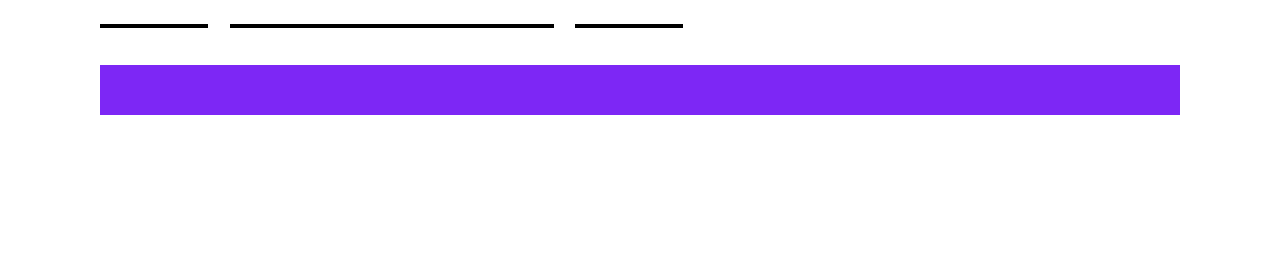
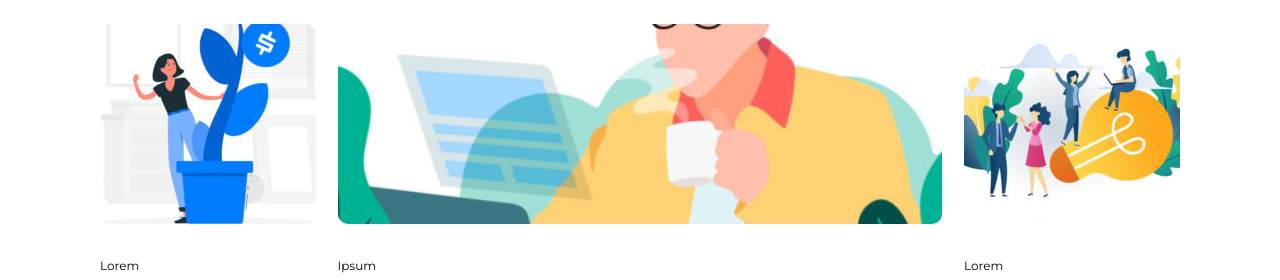
Before and after one commit to andrea-nuzzo/htmlcss-wp, a plain HTML site: page index.html in a window 1280 px wide. Shown: the part 512-792 px from the top of the page. Drawn offline with Linux system fonts and the light colour scheme.

Commit message:
html css - completed main and footer

```diff
--- a/css/style.css
+++ b/css/style.css
@@ -73,26 +73,67 @@ ul li {
 h1{
   font-family: Arial, Helvetica, sans-serif;
 }
-.bottom1-main, .bottom3-main{
+
+
+
+
+.grow-img{
+  background-image: url(../img/img-1.jpg);
+  height: 200px;
+
+}
+
+.idea-img{
+  background-image: url(../img/img-3.jpg);
+  height: 200px;
+}
+
+.reading-img{
+  background-image:url(../img/banner-2.jpg);
+  height: 200px;
+  background-size: 200%;
+}
+
+
+.grow-img, .idea-img, .reading-img{
+  background-position: center;
+  border-radius: 10px;
+
+}
+
+.grow-img, .idea-img, .lorem-grow, .lorem-idea {
     margin: 2.5% 0;
-    width: 10%;
-    border: 2px solid black;
-    background-color: #B1CEE4;
+    width: 20%;
   }
 
-.bottom2-main{
+.reading-img, .ipsum-reading{
   margin: 2.5% 2%;
-  width: 30%;
-  background-color: #B1CEE4;
-  border: 2px solid black;
+  width: 56%;
+}
+
+.title{
+  margin: -20px 0 10px 0;
+}
+
+.title, .text{
+  font-size: 12px;
+
+
+}
+
+.text{
+  color: #858585;
 }
 
 
 /* <--- FOOTER --->   */
 
 footer{
-    height: 50px;
-    background-color: #7D27F5;
-    margin-top: 10px;
+  margin-top: 10px;
+  text-align: center;
 
 }
+
+span{
+  color: red;
+}
--- a/index.html
+++ b/index.html
@@ -33,8 +33,8 @@
         <!-- JUMBOTRON -->
         <div class="jumbotron">
             <div class="text-jumbotron">
-                <h3 class="title-jumbotron">Pretium ac placerat dui interdum nunc in eros urna morbi </h3>
-                <div class="description-jumbotron"><strong>Lorem ipsum dolor sit amet consectetur adipisicing elit. Ut vivera nisl rutrum, pretium lectus nec, sagittis dolo. Phasellus eleifend efficitur...</strong> </div>
+                <h3>Pretium ac placerat dui interdum nunc in eros urna morbi </h3>
+                <div><strong>Lorem ipsum dolor sit amet consectetur adipisicing elit. Ut vivera nisl rutrum, pretium lectus nec, sagittis dolo. Phasellus eleifend efficitur...</strong> </div>
             </div>
         </div>
     </header>
@@ -42,20 +42,50 @@
 
     <!-- inizio main -->
     <main>
+        <!-- sezione titolo -->
+        <div class="top-main">
+            <h1>Leadership</h1>
+            <div>Fertenum urna a libero tempus</div>
+        </div>
+        <!-- fine sezione titolo -->
+
+        <!-- sezione immagini -->
         <div class="clearfix">
-            <div class="top-main">
-                <h1>Leadership</h1>
-                <div>Fertenum urna a libero tempus</div>
+            <div class="grow-img left"></div>
+            <div class="reading-img left"></div>
+            <div class="idea-img left"></div>
+        </div>
+        <!-- fine sezione immagini -->
+
+
+        <!-- sezione testo immagini -->
+        <div class="clearfix">
+            <div class="lorem-grow left">
+                <div class="title">Lorem</div>
+                <div class="text">Lorem ipsum dolor sit amet consectetur adipisicing elit. Quaerat id, nihil libero quisquam dignissimos eum aliquam asperiores sed quas iusto repellendus dolorem sapiente delectus corrupti sunt odit, soluta hic unde.</div>
             </div>
-            <div class="bottom1-main left"></div>
-            <div class="bottom2-main left"></div>
-            <div class="bottom3-main left"></div>
+            <div class="ipsum-reading left">
+                <div class="title">Ipsum</div>
+                <div class="text">Lorem, ipsum dolor sit amet consectetur adipisicing elit. Inventore aspernatur itaque pariatur nobis autem repudiandae commodi, eum veniam minus necessitatibus quo, repellendus similique quam deserunt! Atque architecto minus delectus? Commodi.
+                Qui nisi nobis eligendi cupiditate tenetur maxime inventore nemo laboriosam doloremque facere mollitia exercitationem quasi doloribus atque veniam fugiat, velit debitis ea quidem impedit unde voluptas non? Recusandae, amet tempore.
+                Quidem illo ipsa fugit tempora nesciunt suscipit dolor veniam, nostrum quibusdam iusto doloribus corporis. Sunt necessitatibus in aspernatur saepe beatae, optio alias aut, quas omnis rem reiciendis dolore minima amet.
+                Corrupti incidunt debitis recusandae facere natus quod molestias repellendus ea, ipsa tenetur, eum cupiditate sunt totam. Assumenda similique nobis, minima itaque possimus doloremque minus tempora optio suscipit natus facilis expedita!
+                Voluptas cum optio excepturi consectetur ad temporibus reprehenderit? </div>
+            </div>
+            <div class="lorem-idea left">
+                <div class="title">Lorem</div>
+                <div class="text">Lorem ipsum dolor sit amet consectetur adipisicing elit. Quaerat id, nihil libero quisquam dignissimos eum aliquam asperiores sed quas iusto repellendus dolorem sapiente delectus corrupti sunt odit, soluta hic unde.</div>
+            </div>
         </div>
+
+        <!-- fine sezione testo immagini -->
+
+
     </main>
     <!-- fine main -->
 
     <footer>
-        <div class="footer"></div>
+        <div class="designed"> Designed with <span&hearts;</span></div>
     </footer>
 </body>
 </html>
```
